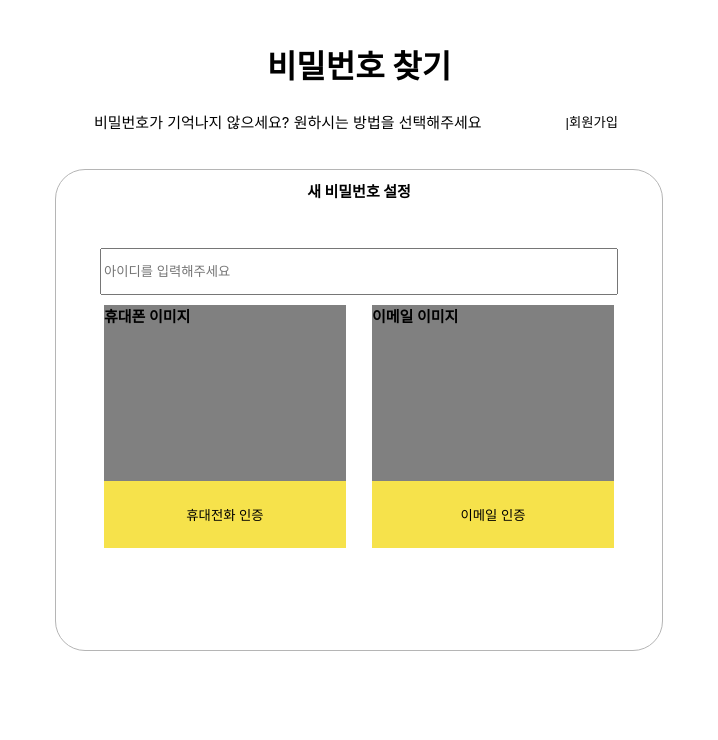
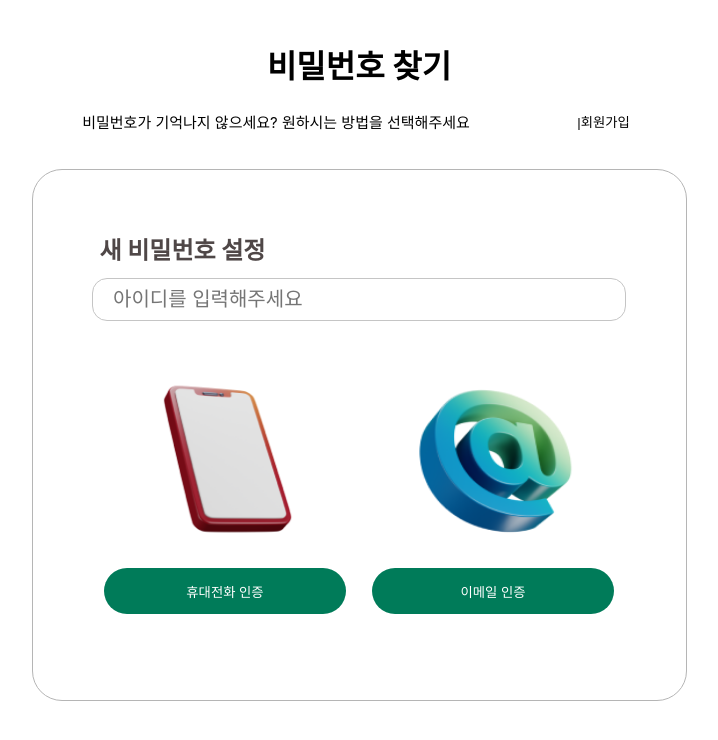
Before and after one commit to In3ight/frontend, a React (Create React App) app: page /findPw in a window 1280 px wide. Shown: the top 740 px of the page, without its empty margins (281-999 px from the left). Built offline with nearby package versions, Linux system fonts and the light colour scheme.

Commit message:
feat: 비밀번호 찾기  수정

```diff
--- a/src/Page/FindPw.js
+++ b/src/Page/FindPw.js
@@ -36,8 +36,8 @@ const Box = styled.div`
   display: flex;
   justify-content: center;
   margin-top: 14px;
-  width: 606px;
-  height: 480px;
+  width: 653px;
+  height: 530px;
   border-radius: 30px;
   border: 1px solid #b5b5b5;
   font-size: 15px;
@@ -46,44 +46,61 @@ const Content = styled.div`
   display: flex;
   flex-direction: column;
   align-items: center;
-  & > div {
+
+  & > input {
     display: flex;
-
-    margin-top: 10px;
-    height: 68px;
-    font-weight: bold;
-  }
-  & > input {
     width: 510px;
-    height: 41px;
+    height: 45px;
+    border-radius: 15px;
+    border: 1px solid #c5c5c5;
+    font-size: 20px;
+    padding-left: 20px;
   }
 `;
+const Name = styled.div`
+  color: #4f4747;
+  width: 100%;
+  display: flex;
+  margin-top: 49px;
+  margin-left: 15px;
+  font-size: 24px;
+  height: 68px;
+  font-weight: bold;
+  align-items: center;
+`;
 const Div1 = styled.div`
+  margin-top: 50px;
+  margin-bottom: 86px;
   width: 510px;
   display: flex;
   justify-content: space-between;
 `;
 const Div2 = styled.div`
-  /* margin-left: 11px;
-  margin-right: 11px; */
   display: flex;
   flex-direction: column;
   justify-content: space-between;
+  align-items: center;
   width: 242px;
   height: 243px;
 
   & > button {
-    height: 68px;
+    height: 46px;
+    width: 242px;
     border: none;
-    background-color: #f6e24b;
+    background-color: #007b59;
+    color: white;
+    border-radius: 30px;
+  }
+
+  & > img {
+    display: flex;
+    justify-content: center;
+    align-items: center;
+    width: 195px;
+    height: 178px;
   }
 `;
-const IMG = styled.div`
-  height: 178px;
-  background-color: gray;
-  display: flex;
-  justify-content: space-between;
-`;
+
 const FindPw = () => {
   return (
     <Div>
@@ -95,15 +112,15 @@ const FindPw = () => {
         </Title2>
         <Box>
           <Content>
-            <div>새 비밀번호 설정</div>
+            <Name>새 비밀번호 설정</Name>
             <input placeholder="아이디를 입력해주세요"></input>
             <Div1>
               <Div2>
-                <IMG>휴대폰 이미지</IMG>
+                <img src="Image/phone.png" alt="phone" />
                 <button>휴대전화 인증</button>
               </Div2>
               <Div2>
-                <IMG>이메일 이미지</IMG>
+                <img src="Image/email.png" alt="phone" />
                 <button>이메일 인증</button>
               </Div2>
             </Div1>
```
Also changed, not shown: public/Image/email.png (added), public/Image/phone.png (added).
